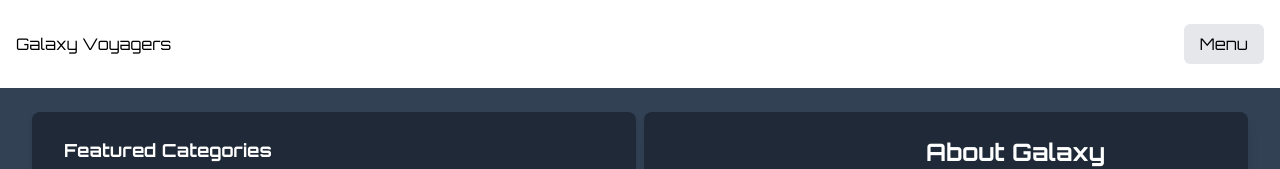
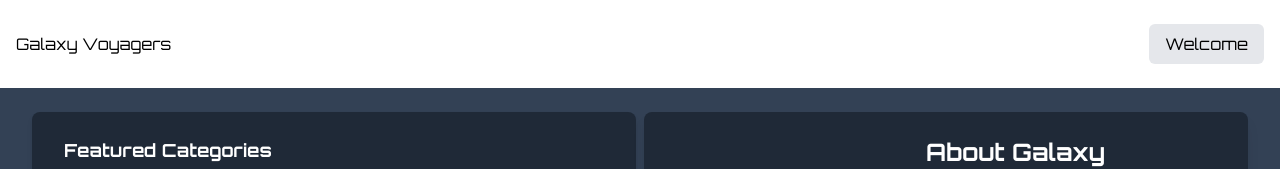
Before and after one commit to kabradshaw1/next-story, a Next.js app: page / in a window 1280 px wide. Shown: the top 169 px of the page. Built offline with nearby package versions, Linux system fonts and the light colour scheme; no server answers.

Commit message:
woorkign on the things

```diff
--- a/components/Header/Dropdown.tsx
+++ b/components/Header/Dropdown/Dropdown.tsx
@@ -7,14 +7,22 @@ import Link from 'next/link';
 import authSlice from '@/lib/store/slices/authSlice';
 import { useAppSelector, useAppDispatch } from '@/lib/store/store';
 
+type DecodedToken = {
+  username: string;
+  isAdmin: boolean;
+  iat: number;
+  exp: number;
+};
+
 export default function Dropdown(): JSX.Element {
   const { token } = useAppSelector((state) => state.auth);
   const dispatch = useAppDispatch();
 
   const [isOpen, setIsOpen] = useState(false);
 
-  const user = token !== null ? jwtDecode(token) : null;
-  console.log(user);
+  // eslint-disable-next-line @typescript-eslint/no-unnecessary-type-assertion
+  const user = token !== null ? (jwtDecode(token) as DecodedToken) : null;
+  console.log('decoded token', user);
 
   const handleLogout = (): void => {
     dispatch(authSlice.actions.logout());
@@ -30,7 +38,7 @@ export default function Dropdown(): JSX.Element {
         onClick={toggleDropdown}
         className="px-4 py-2 bg-gray-200 rounded-md"
       >
-        Menu
+        {user !== null ? `${user.username}` : 'Welcome'}
       </button>
       {isOpen && (
         <div className="absolute right-0 mt-2 w-48 bg-white border border-gray-200 rounded-md shadow-lg z-10">
--- a/components/Header/Header.tsx
+++ b/components/Header/Header.tsx
@@ -1,4 +1,4 @@
-import Dropdown from '@/components/Header/Dropdown';
+import Dropdown from '@/components/Header/Dropdown/Dropdown';
 
 import NavBar from './NavBar/NavBar';
 
```
Also changed, not shown: 1 other file (tests, documents, lock files or other folders).
